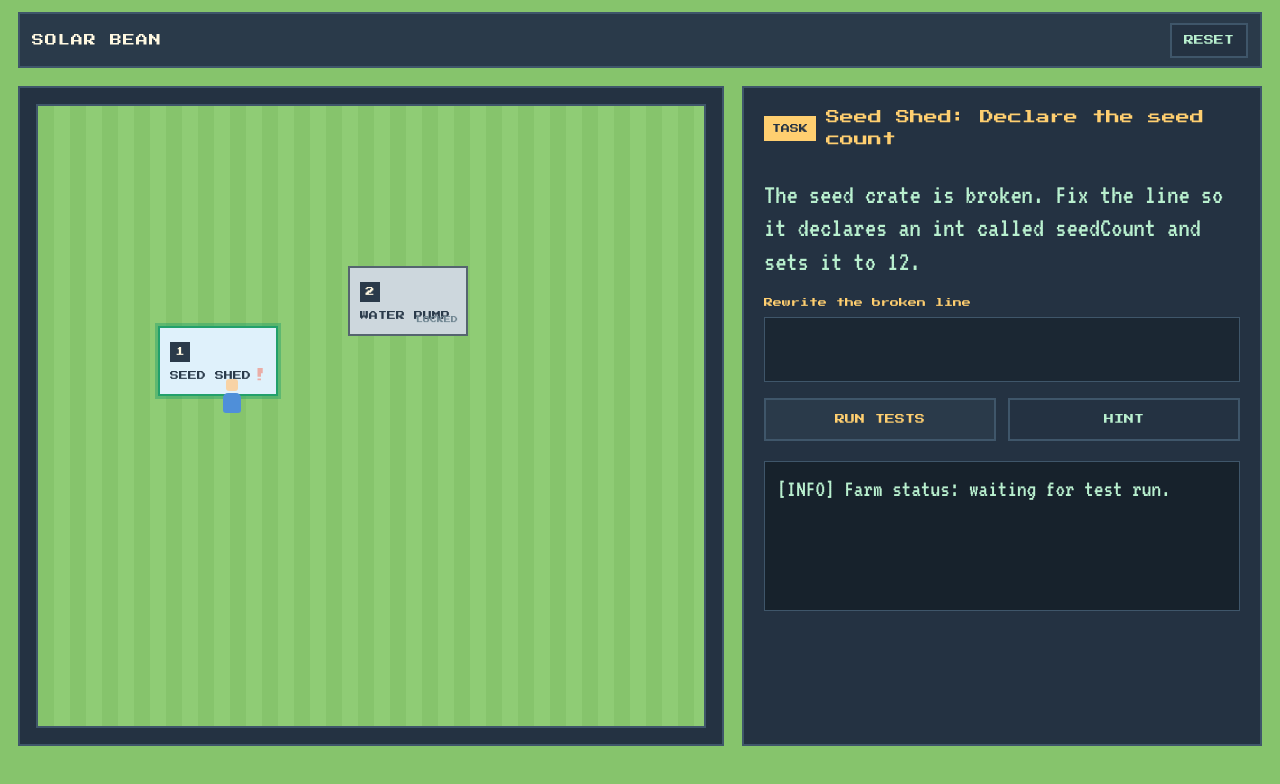
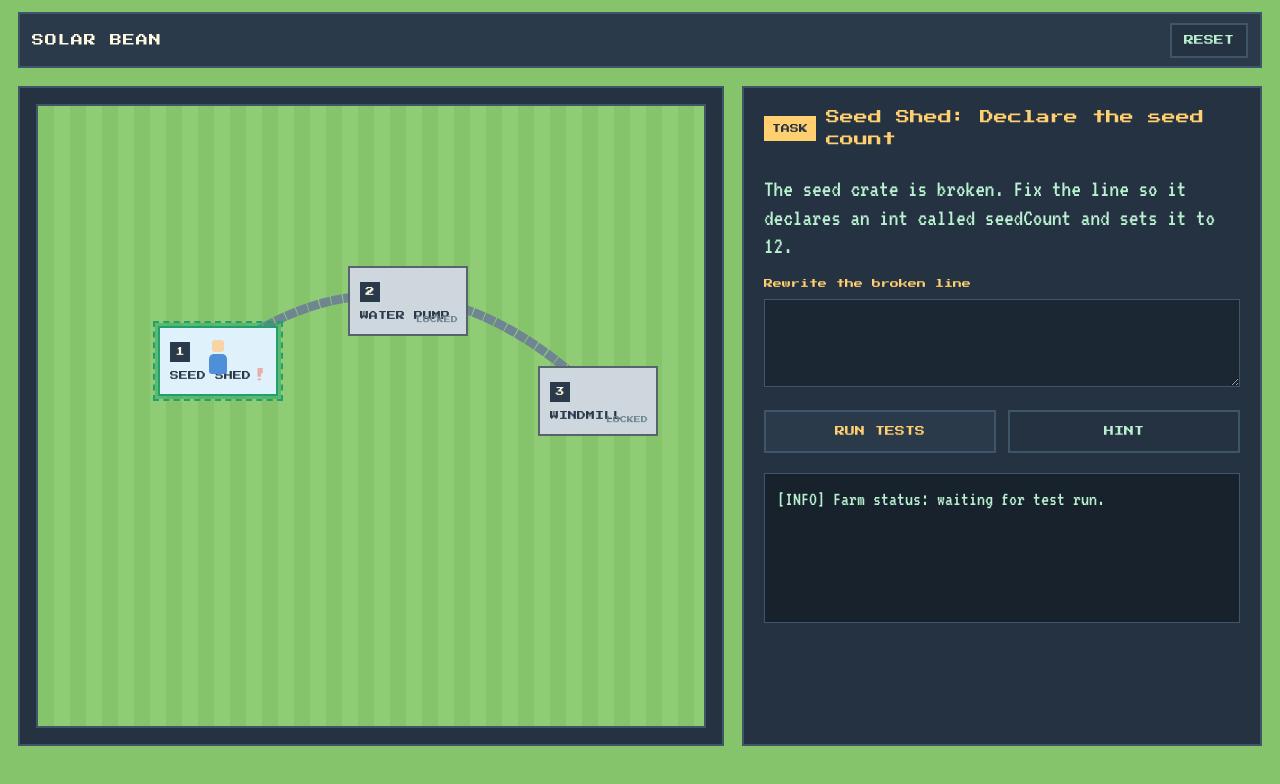
Before and after one commit to Sofieasj/DAVE3625-oblig3, a React (Vite) app: page / in a window 1280 px wide. Shown: the top 784 px of the page. Built offline with nearby package versions, Linux system fonts and the light colour scheme.

Commit message:
AddedClickable tasks and draggable map. Updated Water-pump to allow more solutions.

```diff
--- a/src/App.css
+++ b/src/App.css
@@ -81,6 +81,45 @@
   background-size: 32px 32px;
   border: 2px solid var(--color-panel-border);
   overflow: hidden;
+  cursor: grab;
+  touch-action: none;
+}
+
+.map-surface:active {
+  cursor: grabbing;
+}
+
+.map-content {
+  position: absolute;
+  inset: 0 auto auto 0;
+  width: 720px;
+  height: 620px;
+  will-change: transform;
+  user-select: none;
+}
+
+.map-paths {
+  position: absolute;
+  inset: 0 auto auto 0;
+  width: 720px;
+  height: 620px;
+  overflow: visible;
+  pointer-events: none;
+}
+
+.map-path {
+  fill: none;
+  stroke-width: 9px;
+  stroke-linecap: square;
+  stroke-dasharray: 2 10;
+}
+
+.map-path.completed {
+  stroke: var(--color-sand);
+}
+
+.map-path.locked {
+  stroke: var(--color-locked-path);
 }
 
 .node-card {
@@ -98,6 +137,15 @@
 
 .node-card:disabled {
   color: var(--color-hud);
+}
+
+.node-card:not(:disabled) {
+  cursor: pointer;
+}
+
+.node-card.selected {
+  outline: 2px dashed var(--color-current-ring);
+  outline-offset: 3px;
 }
 
 .node-card.locked {
@@ -156,9 +204,19 @@
 
 .player-token {
   position: absolute;
+  z-index: 2;
   width: 24px;
   height: 34px;
-  transform: translate(-50%, -50%);
+  offset-anchor: center;
+  offset-rotate: 0deg;
+  transition: offset-distance 1.2s steps(10, end);
+  pointer-events: none;
+}
+
+@media (prefers-reduced-motion: reduce) {
+  .player-token {
+    transition-duration: 0.01ms;
+  }
 }
 
 .token-head {
@@ -185,6 +243,20 @@
 .terminal-panel {
   padding: 18px 20px 20px;
   min-height: 660px;
+}
+
+.terminal-panel.task-complete {
+  display: grid;
+  place-items: center;
+  text-align: center;
+}
+
+.task-complete h1 {
+  margin: 0;
+  color: var(--color-mint-strong);
+  font-family: var(--font-primary);
+  font-size: 18px;
+  line-height: 1.7;
 }
 
 .mission-topline {
@@ -214,7 +286,7 @@
 .mission-copy {
   color: var(--color-mint);
   font-family: var(--font-secondary);
-  font-size: 28px;
+  font-size: 24px;
   line-height: 1.2;
   margin-bottom: 16px;
 }
@@ -241,7 +313,13 @@
   background: var(--color-panel-alt);
   color: var(--color-mint);
   font-family: var(--font-secondary);
-  font-size: 26px;
+  font-size: 20px;
+}
+
+textarea#answer-input {
+  min-height: 88px;
+  resize: vertical;
+  white-space: pre-wrap;
 }
 
 .button-row {
@@ -273,7 +351,7 @@
 
 .console-line {
   font-family: var(--font-secondary);
-  font-size: 24px;
+  font-size: 20px;
   line-height: 1.3;
 }
 
--- a/src/App.tsx
+++ b/src/App.tsx
@@ -59,11 +59,13 @@ function isGameState(value: unknown): value is GameState {
 
 function App() {
   const [gameState, setGameState] = useState<GameState>(loadGameState)
+  const [selectedNodeId, setSelectedNodeId] = useState(gameState.currentNodeId)
   const [answer, setAnswer] = useState('')
   const [consoleEntries, setConsoleEntries] = useState<ConsoleEntry[]>([
     { type: 'info', text: 'Farm status: waiting for test run.' },
   ])
   const [showHint, setShowHint] = useState(false)
+  const [completedTaskNumber, setCompletedTaskNumber] = useState<number | null>(null)
 
   useEffect(() => {
     try {
@@ -73,9 +75,24 @@ function App() {
     }
   }, [gameState])
 
-  const currentNode = mapNodes.find((node) => node.id === gameState.currentNodeId)
+  useEffect(() => {
+    if (completedTaskNumber === null) {
+      return
+    }
+
+    const timeoutId = window.setTimeout(() => {
+      setCompletedTaskNumber(null)
+      setAnswer('')
+      setShowHint(false)
+      setConsoleEntries([{ type: 'info', text: 'Enter your answer and run the tests.' }])
+    }, 1200)
+
+    return () => window.clearTimeout(timeoutId)
+  }, [completedTaskNumber])
+
+  const selectedNode = mapNodes.find((node) => node.id === selectedNodeId)
   const currentExercise = exercises.find(
-    (exercise) => exercise.nodeId === gameState.currentNodeId,
+    (exercise) => exercise.nodeId === selectedNodeId,
   )
 
   function runTests() {
@@ -94,18 +111,24 @@ function App() {
       return
     }
 
+    if (gameState.fixedNodeIds.includes(selectedNodeId)) {
+      setConsoleEntries([{ type: 'info', text: 'This task is already completed.' }])
+      setShowHint(false)
+      return
+    }
+
+    setCompletedTaskNumber(exercises.indexOf(currentExercise) + 1)
+    setSelectedNodeId(selectedNode?.unlocks ?? selectedNodeId)
     setGameState((state) => solveCurrentNode(state))
-    setConsoleEntries([
-      { type: 'pass', text: result.message },
-      { type: 'info', text: 'The task is fixed and the next node is unlocked.' },
-    ])
-    setShowHint(false)
   }
 
   function resetGame() {
-    setGameState(createInitialState())
+    const initialState = createInitialState()
+    setGameState(initialState)
+    setSelectedNodeId(initialState.currentNodeId)
     setAnswer('')
     setShowHint(false)
+    setCompletedTaskNumber(null)
     setConsoleEntries([{ type: 'info', text: 'Progress reset. The farm is waiting again.' }])
   }
 
@@ -119,10 +142,21 @@ function App() {
       </header>
 
       <main className="game-layout">
-        <OverworldMap nodes={mapNodes} getNodeStatus={(node) => getNodeStatus(gameState, node)} />
+        <OverworldMap
+          nodes={mapNodes}
+          getNodeStatus={(node) => getNodeStatus(gameState, node)}
+          selectedNodeId={selectedNodeId}
+          onSelectNode={(node) => {
+            setSelectedNodeId(node.id)
+            setAnswer('')
+            setShowHint(false)
+            setConsoleEntries([{ type: 'info', text: 'Enter your answer and run the tests.' }])
+          }}
+        />
         <TaskPanel
-          nodeName={currentNode?.name ?? 'Unknown node'}
+          nodeName={selectedNode?.name ?? 'Unknown node'}
           exercise={currentExercise}
+          completedTaskNumber={completedTaskNumber}
           answer={answer}
           consoleEntries={consoleEntries}
           showHint={showHint}
--- a/src/components/OverworldMap.tsx
+++ b/src/components/OverworldMap.tsx
@@ -1,4 +1,4 @@
-import type { CSSProperties } from 'react'
+import { useEffect, useRef, useState, type CSSProperties, type PointerEvent } from 'react'
 
 import type { MapNode } from '../data/nodes'
 import type { NodeStatus } from '../game/state'
@@ -6,14 +6,110 @@ import type { NodeStatus } from '../game/state'
 type OverworldMapProps = {
   nodes: MapNode[]
   getNodeStatus: (node: MapNode) => NodeStatus
+  selectedNodeId: string
+  onSelectNode: (node: MapNode) => void
 }
 
-export function OverworldMap({ nodes, getNodeStatus }: OverworldMapProps) {
+export function OverworldMap({
+  nodes,
+  getNodeStatus,
+  selectedNodeId,
+  onSelectNode,
+}: OverworldMapProps) {
   const currentNode = nodes.find((node) => getNodeStatus(node) === 'current') ?? nodes[0]
+  const tokenRef = useRef<HTMLDivElement>(null)
+  const surfaceRef = useRef<HTMLDivElement>(null)
+  const contentRef = useRef<HTMLDivElement>(null)
+  const previousNodeId = useRef(currentNode?.id)
+  const dragStart = useRef<{ pointerId: number; x: number; y: number; offsetX: number; offsetY: number } | null>(null)
+  const [mapOffset, setMapOffset] = useState({ x: 0, y: 0 })
+
+  useEffect(() => {
+    if (!currentNode || previousNodeId.current === currentNode.id) {
+      return
+    }
+
+    const fromNode = nodes.find((node) => node.id === previousNodeId.current)
+    const token = tokenRef.current
+    previousNodeId.current = currentNode.id
+
+    if (!fromNode || !token) {
+      return
+    }
+
+    const path = createPath(fromNode, currentNode)
+    token.style.offsetPath = `path("${path}")`
+    token.style.offsetDistance = '0%'
+    void token.getBoundingClientRect()
+    requestAnimationFrame(() => {
+      token.style.offsetDistance = '100%'
+    })
+  }, [currentNode, nodes])
+
+  function startPan(event: PointerEvent<HTMLDivElement>) {
+    if ((event.target as HTMLElement).closest('button')) {
+      return
+    }
+
+    event.currentTarget.setPointerCapture(event.pointerId)
+    dragStart.current = {
+      pointerId: event.pointerId,
+      x: event.clientX,
+      y: event.clientY,
+      offsetX: mapOffset.x,
+      offsetY: mapOffset.y,
+    }
+  }
+
+  function pan(event: PointerEvent<HTMLDivElement>) {
+    const start = dragStart.current
+    const surface = surfaceRef.current
+    const content = contentRef.current
+    if (!start || start.pointerId !== event.pointerId || !surface || !content) {
+      return
+    }
+
+    const maxX = Math.min(0, surface.clientWidth - content.offsetWidth)
+    const maxY = Math.min(0, surface.clientHeight - content.offsetHeight)
+    setMapOffset({
+      x: Math.max(maxX, Math.min(0, start.offsetX + event.clientX - start.x)),
+      y: Math.max(maxY, Math.min(0, start.offsetY + event.clientY - start.y)),
+    })
+  }
+
+  function stopPan(event: PointerEvent<HTMLDivElement>) {
+    if (dragStart.current?.pointerId === event.pointerId) {
+      dragStart.current = null
+      event.currentTarget.releasePointerCapture(event.pointerId)
+    }
+  }
 
   return (
     <section className="map-panel" aria-label="Farm map">
-      <div className="map-surface">
+      <div
+        ref={surfaceRef}
+        className="map-surface"
+        onPointerDown={startPan}
+        onPointerMove={pan}
+        onPointerUp={stopPan}
+        onPointerCancel={stopPan}
+        aria-label="Farm map. Drag to move the map."
+      >
+        <div
+          ref={contentRef}
+          className="map-content"
+          style={{ transform: `translate(${mapOffset.x}px, ${mapOffset.y}px)` }}
+        >
+        <svg className="map-paths" viewBox="0 0 720 620" aria-hidden="true">
+          {nodes.slice(0, -1).map((node, index) => {
+            const nextNode = nodes[index + 1]
+            const path = createPath(node, nextNode)
+            const status = getNodeStatus(node) === 'fixed' ? 'completed' : 'locked'
+
+            return <path key={`${node.id}-${nextNode.id}`} className={`map-path ${status}`} d={path} />
+          })}
+        </svg>
+
         {nodes.map((node, index) => {
           const status = getNodeStatus(node)
           const style: CSSProperties = {
@@ -25,10 +121,12 @@ export function OverworldMap({ nodes, getNodeStatus }: OverworldMapProps) {
             <button
               key={node.id}
               type="button"
-              className={`node-card ${status}`}
+              className={`node-card ${status} ${node.id === selectedNodeId ? 'selected' : ''}`}
               style={style}
               aria-label={`${node.name}: ${status}`}
-              disabled
+              disabled={status === 'locked'}
+              onClick={() => onSelectNode(node)}
+              onPointerDown={(event) => event.stopPropagation()}
             >
               <span className="node-badge">{index + 1}</span>
               <span className="node-label">{node.name}</span>
@@ -40,10 +138,11 @@ export function OverworldMap({ nodes, getNodeStatus }: OverworldMapProps) {
 
         {currentNode && (
           <div
+            ref={tokenRef}
             className="player-token"
             style={{
-              left: `${currentNode.position.x + 74}px`,
-              top: `${currentNode.position.y + 70}px`,
+              left: `${currentNode.position.x + 48}px`,
+              top: `${currentNode.position.y + 14}px`,
             }}
             aria-label={`Player at ${currentNode.name}`}
           >
@@ -51,7 +150,19 @@ export function OverworldMap({ nodes, getNodeStatus }: OverworldMapProps) {
             <span className="token-body" />
           </div>
         )}
+        </div>
       </div>
     </section>
   )
 }
+
+function createPath(fromNode: MapNode, toNode: MapNode): string {
+  const startX = fromNode.position.x + 60
+  const startY = fromNode.position.y + 31
+  const endX = toNode.position.x + 60
+  const endY = toNode.position.y + 31
+  const controlX = (startX + endX) / 2
+  const controlY = (startY + endY) / 2 + (endX >= startX ? -42 : 42)
+
+  return `M ${startX} ${startY} Q ${controlX} ${controlY} ${endX} ${endY}`
+}
--- a/src/components/TaskPanel.tsx
+++ b/src/components/TaskPanel.tsx
@@ -1,5 +1,3 @@
-import type { KeyboardEvent } from 'react'
-
 import type { Exercise } from '../data/exercises'
 
 export type ConsoleEntry = {
@@ -10,6 +8,7 @@ export type ConsoleEntry = {
 type TaskPanelProps = {
   nodeName: string
   exercise: Exercise | undefined
+  completedTaskNumber: number | null
   answer: string
   consoleEntries: ConsoleEntry[]
   showHint: boolean
@@ -21,6 +20,7 @@ type TaskPanelProps = {
 export function TaskPanel({
   nodeName,
   exercise,
+  completedTaskNumber,
   answer,
   consoleEntries,
   showHint,
@@ -28,6 +28,14 @@ export function TaskPanel({
   onRunTests,
   onShowHint,
 }: TaskPanelProps) {
+  if (completedTaskNumber !== null) {
+    return (
+      <aside className="terminal-panel task-complete" aria-label="Task completed" aria-live="polite">
+        <h1>Task {completedTaskNumber} completed!</h1>
+      </aside>
+    )
+  }
+
   if (!exercise) {
     return (
       <aside className="terminal-panel" aria-label="Exercise panel">
@@ -38,12 +46,6 @@ export function TaskPanel({
         <p className="mission-copy">This node is unlocked. Its exercise will be added later.</p>
       </aside>
     )
-  }
-
-  function handleKeyDown(event: KeyboardEvent<HTMLInputElement>) {
-    if (event.key === 'Enter') {
-      onRunTests()
-    }
   }
 
   return (
@@ -58,11 +60,12 @@ export function TaskPanel({
       <label className="field-label" htmlFor="answer-input">
         Rewrite the broken line
       </label>
-      <input
+      <textarea
         id="answer-input"
+        rows={3}
         value={answer}
         onChange={(event) => onAnswerChange(event.target.value)}
-        onKeyDown={handleKeyDown}
+        aria-label="Java code answer"
       />
 
       <div className="button-row">
--- a/src/data/exercises.ts
+++ b/src/data/exercises.ts
@@ -21,4 +21,20 @@ export const exercises: Exercise[] = [
     hint: 'Use an int variable named seedCount and assign 12.',
     failMessage: 'The variable name or the value is wrong.',
   },
+  {
+    id: 'water-pump-1',
+    nodeId: 'water-pump',
+    type: 'fix-code',
+    title: 'Water Pump: Protect the water supply',
+    prompt:
+      'Write an if/else statement that decreases waterLevel by 1 when it is above 0. Otherwise, keep it at 0.',
+    acceptedAnswers: [
+      'if (waterLevel > 0) { waterLevel--; } else { waterLevel = 0; }',
+      'if (waterLevel > 0) { waterLevel -= 1; } else { waterLevel = 0; }',
+      'if (waterLevel > 0) { waterLevel = waterLevel - 1; } else { waterLevel = 0; }',
+    ],
+    hint: 'Check waterLevel > 0 in the if condition. Use else to set waterLevel to 0.',
+    failMessage:
+      'Use > 0 in the condition, decrease waterLevel in the if branch, and assign 0 in the else branch.',
+  },
 ]
--- a/src/data/nodes.ts
+++ b/src/data/nodes.ts
@@ -18,6 +18,13 @@ export const mapNodes: MapNode[] = [
     id: 'water-pump',
     name: 'Water Pump',
     position: { x: 310, y: 160 },
+    unlocks: 'windmill',
+    exerciseIds: ['water-pump-1'],
+  },
+  {
+    id: 'windmill',
+    name: 'Windmill',
+    position: { x: 500, y: 260 },
     unlocks: null,
     exerciseIds: [],
   },
--- a/src/game/validate.ts
+++ b/src/game/validate.ts
@@ -4,8 +4,8 @@ export function normalizeJavaInput(value: string): string {
   return value
     .trim()
     .replace(/\s+/g, ' ')
-    .replace(/\s*([=;()[\]{}])\s*/g, '$1')
-    .replace(/\s*(\+\+|--)\s*/g, '$1')
+    .replace(/\s*(\+\+|--|\+=|-=|\*=|\/=|%=|==|!=|<=|>=|=|<|>|\+|-|\*|\/|%)\s*/g, '$1')
+    .replace(/\s*([;()[\]{}])\s*/g, '$1')
     .replace(/\s+/g, ' ')
     .trim()
 }
@@ -29,7 +29,7 @@ export function validateExerciseAnswer(exercise: Exercise, answer: string) {
       isCorrect: true,
       normalized,
       reason: 'matches accepted answer',
-      message: 'Correct. The seed crate is repaired.',
+      message: 'Correct. The building is repaired.',
     }
   }
 
```
Also changed, not shown: 3 other files (tests, documents, lock files or other folders).
